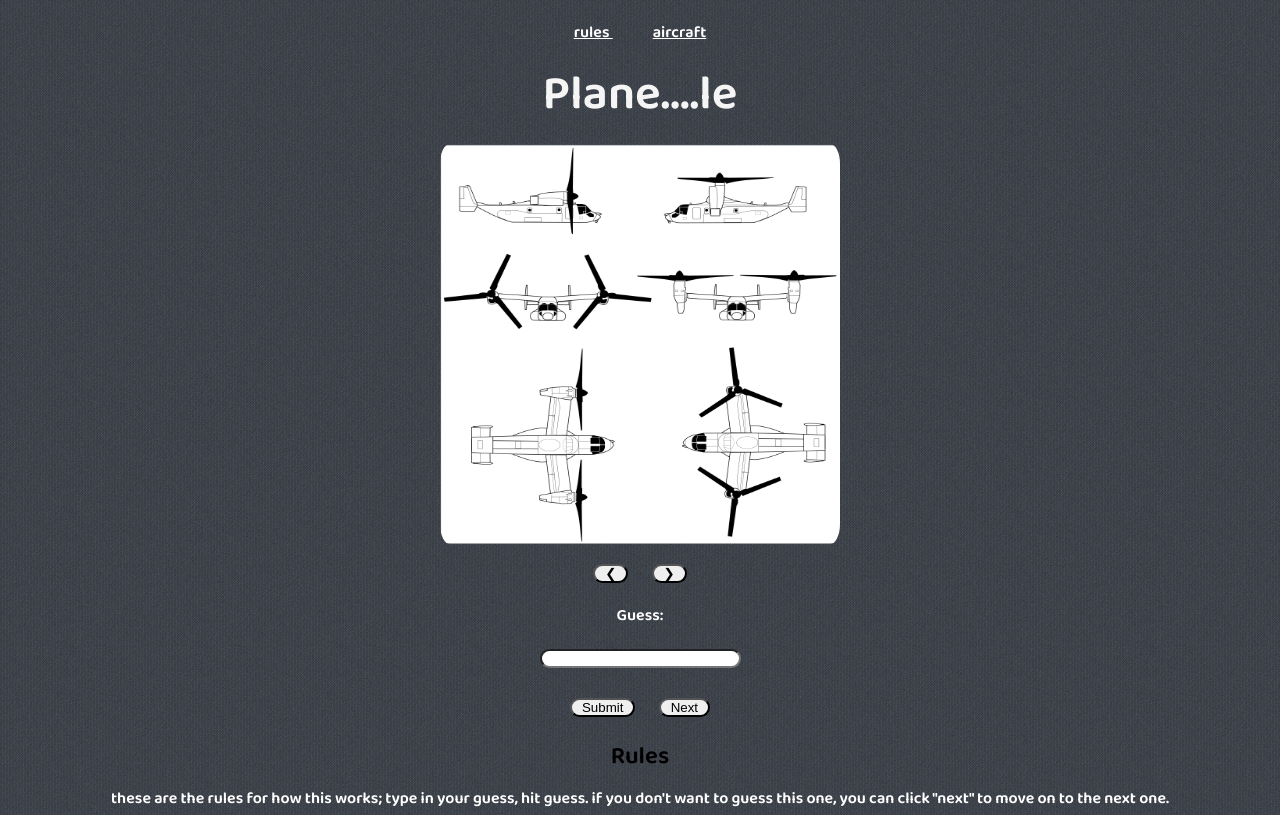
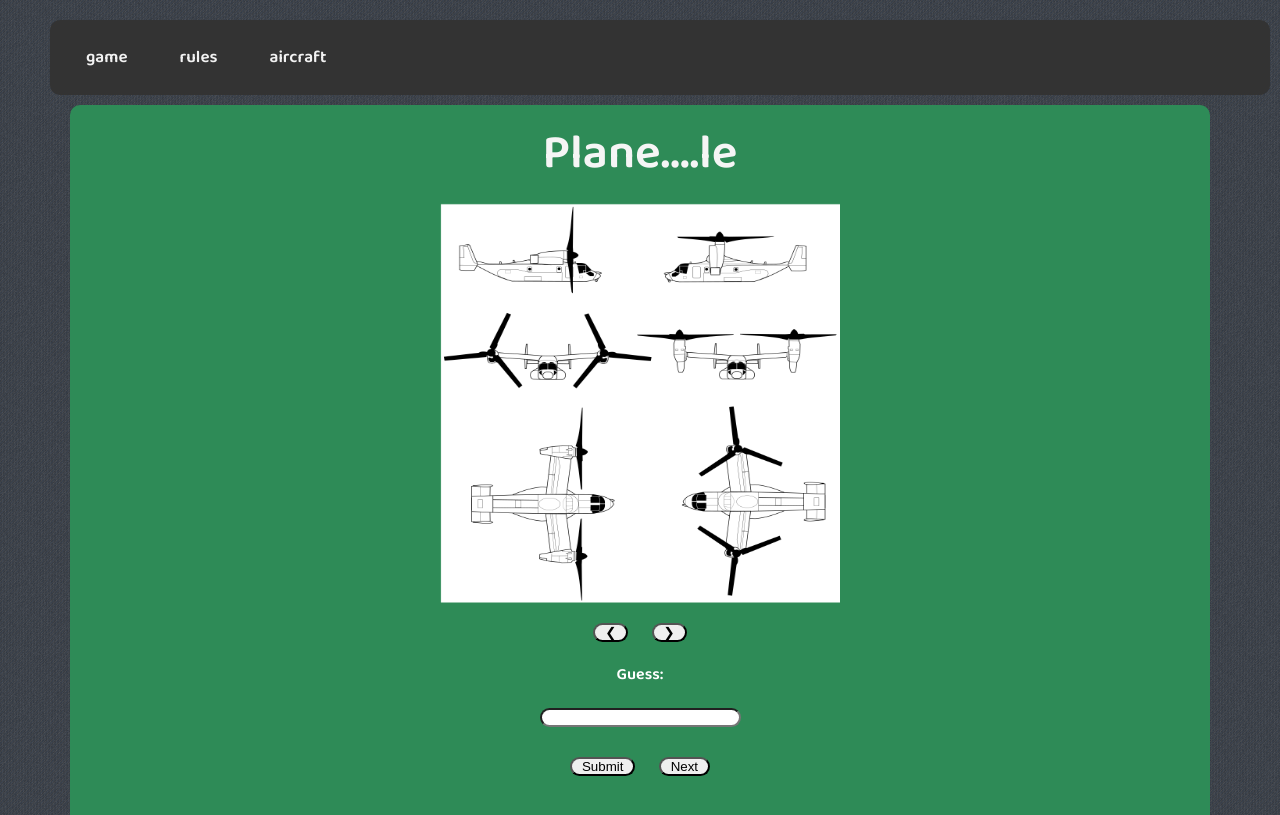
Before and after one commit to cashuaa/cashuaa.github.io, a plain HTML site: page index.html in a window 1280 px wide. Shown: the top 815 px of the page. Drawn offline with Linux system fonts and the light colour scheme; files whose address does not match are found by name.

Commit message:
quite a few changes

```diff
--- a/index.html
+++ b/index.html
@@ -17,13 +17,16 @@
 </style>
 
 <body>
+<div class="navbar">
+    <a href="#game">game </a>
+    <a href="#rules">rules </a>
+    <a href="#list">aircraft </a>
+</div>
 
-<script src="/Users/joshuacash/Desktop/newSiteAttempt/testJavascript.js"></script>
+  <div class=scrollSection>
+    <section class="mainGame">
 
-<p> <a href="#rules">rules </a>
-    <a href="#list">aircraft </a></p>
-
-  <h1>Plane....le</h1>
+    <h1 id="game">Plane....le</h1>
 
 
   <div class="content display-container">
@@ -89,10 +92,14 @@
 
     <input type="submit" value="Next">
 
-
+  </section>
+    <section class="rules-container"><span>
 
       <h2 id="rules">Rules</h2>
       <p>these are the rules for how this works; type in your guess, hit guess. if you don't want to guess this one, you can click "next" to move on to the next one. </p>
+    </span></section>
+
+    <section class="list-container">
       <h2 id="list">List of aircraft</h2>
        <ul id="aircraft" role="listbox" aria-label="Planes">
           <li id="night_bomber" role="option">Night Bomber</li>
@@ -110,7 +117,8 @@
           <li id="night_bomber_6" role="option">Night Bomber</li>
           <li id="Speed_Canard_6" role="option">Speed Canard</li>
       </ul>
-
+    </section>
+  </div>
 </body>
 
 </html>
--- a/testcss.css
+++ b/testcss.css
@@ -1,26 +1,100 @@
 
 @import url('https://fonts.googleapis.com/css2?family=Baloo+Bhai+2:wght@600&display=swap');
 
+html
+{
+  scroll-behavior: smooth;
+}
+
 body
 {
-    font-family: 'Baloo Bhai 2', cursive;
-    background: #c4c4c4;
-    font-size: 100%;
-   background-image: url("https://raw.githubusercontent.com/cashuaa/cashuaa.github.io/main/ccsPictures/background.png");
+  font-family: 'Baloo Bhai 2', cursive;
+  background: #c4c4c4;
+  font-size: 100%;
+  background-image: url("https://raw.githubusercontent.com/cashuaa/cashuaa.github.io/main/ccsPictures/background.png");
 }
+
 h1
 {
   font-size: 300%;
   color: whitesmoke;
 }
+
 p
 {
   color: white;
 }
+
 a
 {
   color: white;
 }
+
+.navbar
+{
+  overflow: hidden;
+  background-color:#333;
+  postion:fixed;
+  top:0;
+  width:100%;
+}
+
+.navbar a
+{
+  float:left;
+  display: block;
+  color: #f2f2f2;
+  text-align: center;
+  padding: 14px 16px;
+  text-decoration:none;
+  font-size:17px;
+}
+
+.navbar a:hover
+{
+  background: #ddd;
+  color:black;
+}
+
+.scrollSection
+{
+  scroll-snap-type: y mandatory;
+  overflow-y: scroll;
+  height: 100vh;
+}
+
+.mainGame
+{
+  scroll-snap-type: y mandatory;
+  overflow-y: scroll;
+  height: 100vh;
+  background-color: seagreen;
+  scroll-snap-align: start;
+}
+
+.rules-container
+{
+  justify-content: center;
+  height: 100vh;
+  line-height: 100vh;
+  background-color: darkred;
+  scroll-snap-align: start;
+}
+
+span
+{
+  display: inline-block;
+  vertical-align: middle;
+  line-height: 10vh;
+}
+
+.list-container
+{
+  height: 100vh;
+  background-color: blue;
+  scroll-snap-align: start;
+}
+
 form
 {
   color: white;
@@ -36,7 +110,7 @@ img
 
 *
 {
-  border-radius: 20px;
+  border-radius: 10px;
   margin: 10px;
   padding: 10px;
   padding-top: 0px;
@@ -45,7 +119,3 @@ img
   text-transform: uppercase
   box-sizing: border-box;
 }
-
-html {
-  scroll-behavior: smooth;
-}
```
Lines whose indentation alone changed are shown as unchanged.
